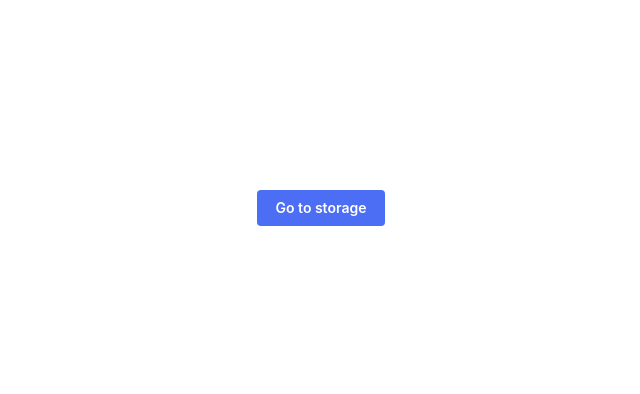
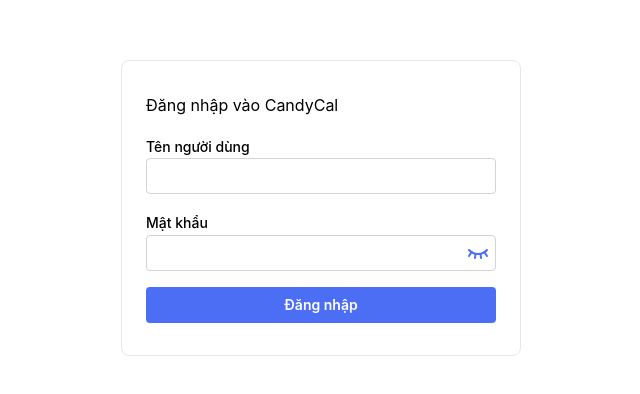
Before and after one commit to dncmaduro/candy-cal-fe, a React (Vite) app: page / in a window 1280 px wide. Shown: the part 192-586 px from the top of the page, without its empty margins (319-959 px from the left). Built offline with nearby package versions, Linux system fonts and the light colour scheme.

Commit message:
release v1.0 (#7)

```diff
--- a/package.json
+++ b/package.json
@@ -29,7 +29,8 @@
     "react-dom": "^18.3.1",
     "react-helmet-async": "^2.0.5",
     "react-hook-form": "^7.54.2",
-    "tailwindcss": "^4.0.14"
+    "tailwindcss": "^4.0.14",
+    "zustand": "^5.0.3"
   },
   "devDependencies": {
     "@commitlint/cli": "^19.8.0",
--- a/src/components/layouts/AppLayout.tsx
+++ b/src/components/layouts/AppLayout.tsx
@@ -1,6 +1,8 @@
-import { AppShell, Badge, Box, Button, Group } from "@mantine/core"
-import { Link } from "@tanstack/react-router"
-import { ReactNode } from "react"
+import { AppShell, Badge, Box, Button, Flex, Group } from "@mantine/core"
+import { Link, useNavigate } from "@tanstack/react-router"
+import { ReactNode, useEffect } from "react"
+import { useUserStore } from "../../store/userStore"
+import { UserMenu } from "./UserMenu"
 
 interface Props {
   children: ReactNode
@@ -21,17 +23,36 @@
 }
 
 export const AppLayout = ({ children }: Props) => {
+  const { accessToken } = useUserStore()
+
+  useEffect(() => {
+    if (!accessToken) {
+      navigate({ to: "/" })
+    }
+  }, [accessToken])
+
+  const navigate = useNavigate()
+
   return (
     <AppShell header={{ height: 60 }}>
       <AppShell.Header className="border-b border-gray-300 shadow-sm">
-        <Group gap={32} px={32} h={"100%"} align="center">
+        <Flex
+          gap={32}
+          px={32}
+          h={"100%"}
+          align="center"
+          justify={"space-between"}
+        >
+          <Group>
             <NavButton to="/storage" label="Kho chứa" />
             <NavButton to="/cal" label="Tính toán" />
             <NavButton to="/calfile" label="Nhập file XLSX để tính" />
             <Badge ml={16} variant="outline" color="red">
-            version 0.5
+              version 1.0
             </Badge>
           </Group>
+          <UserMenu />
+        </Flex>
       </AppShell.Header>
 
       <AppShell.Main>
--- /dev/null
+++ b/src/components/layouts/UserMenu.tsx
@@ -0,0 +1,19 @@
+import { Button } from "@mantine/core"
+import { IconPower } from "@tabler/icons-react"
+import { useUserStore } from "../../store/userStore"
+
+export const UserMenu = () => {
+  const { clearUser } = useUserStore()
+
+  return (
+    <Button
+      leftSection={<IconPower />}
+      variant="subtle"
+      radius={"md"}
+      color="red"
+      onClick={clearUser}
+    >
+      Đăng xuất
+    </Button>
+  )
+}
--- a/src/hooks/useItems.ts
+++ b/src/hooks/useItems.ts
@@ -1,12 +1,17 @@
 import { CreateItemRequest, ItemResponse } from "./models"
 import { callApi } from "./axios"
+import { useUserStore } from "../store/userStore"
 
 export const useItems = () => {
+  const { accessToken } = useUserStore()
+
   const createItem = async (item: CreateItemRequest) => {
+    console.log(accessToken)
     return callApi<CreateItemRequest, ItemResponse>({
       path: `/v1/items`,
       method: "POST",
-      data: item
+      data: item,
+      token: accessToken
     })
   }
 
@@ -14,28 +19,32 @@
     return callApi<ItemResponse, ItemResponse>({
       path: `/v1/items`,
       method: "PUT",
-      data: item
+      data: item,
+      token: accessToken
     })
   }
 
   const getAllItems = async () => {
     return callApi<never, ItemResponse[]>({
       path: `/v1/items`,
-      method: "GET"
+      method: "GET",
+      token: accessToken
     })
   }
 
   const getItem = async (id: string) => {
     return callApi<never, ItemResponse>({
       path: `/v1/items/item?id=${id}`,
-      method: "GET"
+      method: "GET",
+      token: accessToken
     })
   }
 
   const searchItems = async (searchText: string) => {
     return callApi<never, ItemResponse[]>({
       path: `/v1/items/search?searchText=${searchText}`,
-      method: "GET"
+      method: "GET",
+      token: accessToken
     })
   }
 
--- a/src/hooks/useProducts.ts
+++ b/src/hooks/useProducts.ts
@@ -1,3 +1,4 @@
+import { useUserStore } from "../store/userStore"
 import { callApi } from "./axios"
 import {
   CalItemsRequest,
@@ -7,11 +8,14 @@
 } from "./models"
 
 export const useProducts = () => {
+  const { accessToken } = useUserStore()
+
   const createProduct = async (item: CreateProductRequest) => {
     return callApi<CreateProductRequest, ProductResponse[]>({
       path: `/v1/products`,
       method: "POST",
-      data: item
+      data: item,
+      token: accessToken
     })
   }
 
@@ -19,28 +23,32 @@
     return callApi<ProductResponse, ProductResponse>({
       path: `/v1/products`,
       method: "PUT",
-      data: item
+      data: item,
+      token: accessToken
     })
   }
 
   const getProduct = async (id: string) => {
     return callApi<never, ProductResponse>({
       path: `/v1/products/product?id=${id}`,
-      method: "GET"
+      method: "GET",
+      token: accessToken
     })
   }
 
   const searchProducts = async (searchText: string) => {
     return callApi<never, ProductResponse[]>({
       path: `/v1/products/search?searchText=${searchText}`,
-      method: "GET"
+      method: "GET",
+      token: accessToken
     })
   }
 
   const getAllProducts = async () => {
     return callApi<never, ProductResponse[]>({
       path: `/v1/products`,
-      method: "GET"
+      method: "GET",
+      token: accessToken
     })
   }
 
@@ -48,7 +56,8 @@
     return callApi<CalItemsRequest, CalItemsResponse[]>({
       path: `/v1/products/cal`,
       data: req,
-      method: "POST"
+      method: "POST",
+      token: accessToken
     })
   }
 
@@ -62,7 +71,8 @@
       method: "POST",
       headers: {
         "Content-Type": "multipart/form-data"
-      }
+      },
+      token: accessToken
     })
   }
 
--- /dev/null
+++ b/src/hooks/useUsers.ts
@@ -0,0 +1,14 @@
+import { callApi } from "./axios"
+import { LoginRequest, LoginResponse } from "./models"
+
+export const useUsers = () => {
+  const login = async (req: LoginRequest) => {
+    return callApi<LoginRequest, LoginResponse>({
+      method: "POST",
+      path: `/v1/users/login`,
+      data: req
+    })
+  }
+
+  return { login }
+}
--- a/src/routes/index.tsx
+++ b/src/routes/index.tsx
@@ -1,12 +1,71 @@
-import { AppShell, Box, Button } from "@mantine/core"
-import { createFileRoute, Link } from "@tanstack/react-router"
+import {
+  ActionIcon,
+  AppShell,
+  Box,
+  Button,
+  Stack,
+  Text,
+  TextInput
+} from "@mantine/core"
+import { IconEye, IconEyeClosed } from "@tabler/icons-react"
+import { createFileRoute, useNavigate } from "@tanstack/react-router"
+import { useEffect, useState } from "react"
 import { Helmet } from "react-helmet-async"
+import { Controller, useForm } from "react-hook-form"
+import { useUsers } from "../hooks/useUsers"
+import { useMutation } from "@tanstack/react-query"
+import { useUserStore } from "../store/userStore"
+import { saveToCookies } from "../store/cookies"
+import { CToast } from "../components/common/CToast"
 
 export const Route = createFileRoute("/")({
   component: RouteComponent
 })
 
+interface LoginType {
+  username: string
+  password: string
+}
+
 function RouteComponent() {
+  const { handleSubmit, control } = useForm<LoginType>({
+    defaultValues: {}
+  })
+
+  const { login } = useUsers()
+  const { setUser, accessToken } = useUserStore()
+  const navigate = useNavigate()
+
+  useEffect(() => {
+    if (accessToken) {
+      navigate({ to: "/storage" })
+    }
+  }, [accessToken])
+
+  const { mutate: tryLogin, isPending: isLogging } = useMutation({
+    mutationKey: ["login"],
+    mutationFn: login,
+    onSuccess: (response) => {
+      setUser(response.data.accessToken)
+      saveToCookies("refreshToken", response.data.refreshToken)
+      CToast.success({
+        title: "Đăng nhập thành công"
+      })
+      navigate({ to: "/storage" })
+    },
+    onError: () => {
+      CToast.error({
+        title: "Đăng nhập thất bại"
+      })
+    }
+  })
+
+  const onSubmit = (values: LoginType) => {
+    tryLogin(values)
+  }
+
+  const [showPw, setShowPw] = useState(false)
+
   return (
     <>
       <Helmet>
@@ -16,9 +75,48 @@
         <AppShell.Main h={"100vh"} w={"100vw"}>
           <Box h="100%" className="relative flex items-center justify-center">
             <Box mx="auto" my="auto">
-              <Button component={Link} to="/storage">
-                Go to storage
-              </Button>
+              <Box
+                w={400}
+                py={32}
+                px={24}
+                className="rounded-lg border border-gray-200"
+              >
+                <form onSubmit={handleSubmit(onSubmit)}>
+                  <Stack>
+                    <Text>Đăng nhập vào CandyCal</Text>
+                    <Controller
+                      control={control}
+                      name="username"
+                      render={({ field }) => (
+                        <TextInput {...field} label="Tên người dùng" />
+                      )}
+                    />
+                    <Controller
+                      control={control}
+                      name="password"
+                      render={({ field }) => (
+                        <TextInput
+                          {...field}
+                          label="Mật khẩu"
+                          type={showPw ? "text" : "password"}
+                          rightSection={
+                            <ActionIcon
+                              size={"md"}
+                              variant="subtle"
+                              onClick={() => setShowPw((prev) => !prev)}
+                            >
+                              {showPw ? <IconEye /> : <IconEyeClosed />}
+                            </ActionIcon>
+                          }
+                        />
+                      )}
+                    />
+                    <Button type="submit" loading={isLogging}>
+                      Đăng nhập
+                    </Button>
+                  </Stack>
+                </form>
+              </Box>
             </Box>
           </Box>
         </AppShell.Main>
--- /dev/null
+++ b/src/store/cookies.ts
@@ -0,0 +1,14 @@
+export const saveToCookies = (key: string, value: string) => {
+  document.cookie = `${key}=${encodeURIComponent(value)}; path=/`
+}
+
+export const getFromCookies = (key: string) => {
+  const cookies = document.cookie.split("; ")
+  for (const cookie of cookies) {
+    const [cookieKey, cookieValue] = cookie.split("=")
+    if (cookieKey === key) {
+      return decodeURIComponent(cookieValue)
+    }
+  }
+  return null
+}
--- /dev/null
+++ b/src/store/userStore.ts
@@ -0,0 +1,21 @@
+import { create } from "zustand"
+import { persist } from "zustand/middleware"
+
+interface UserState {
+  accessToken: string
+  setUser: (accessToken: string) => void
+  clearUser: () => void
+}
+
+export const useUserStore = create<UserState>()(
+  persist(
+    (set) => ({
+      accessToken: "",
+      setUser: (accessToken) => set({ accessToken }),
+      clearUser: () => set({ accessToken: "" })
+    }),
+    {
+      name: "user-store"
+    }
+  )
+)
```
Also changed, not shown: src/hooks/models.ts (+10 -0 lines), 1 other file (tests, documents, lock files or other folders). Lines whose indentation alone changed are shown as unchanged.
